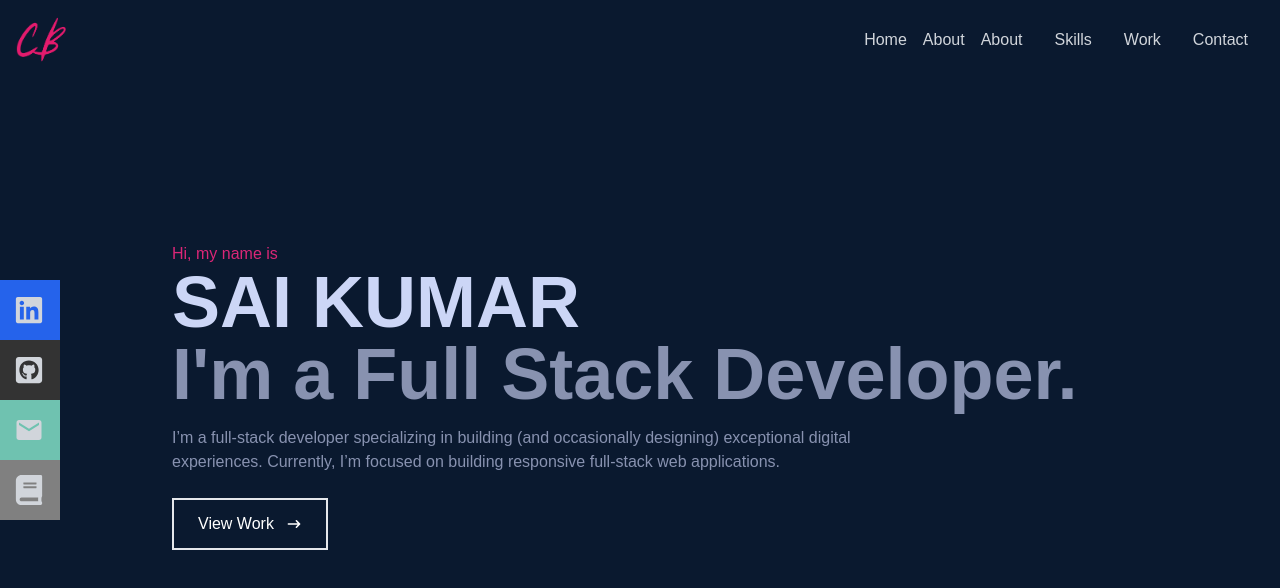
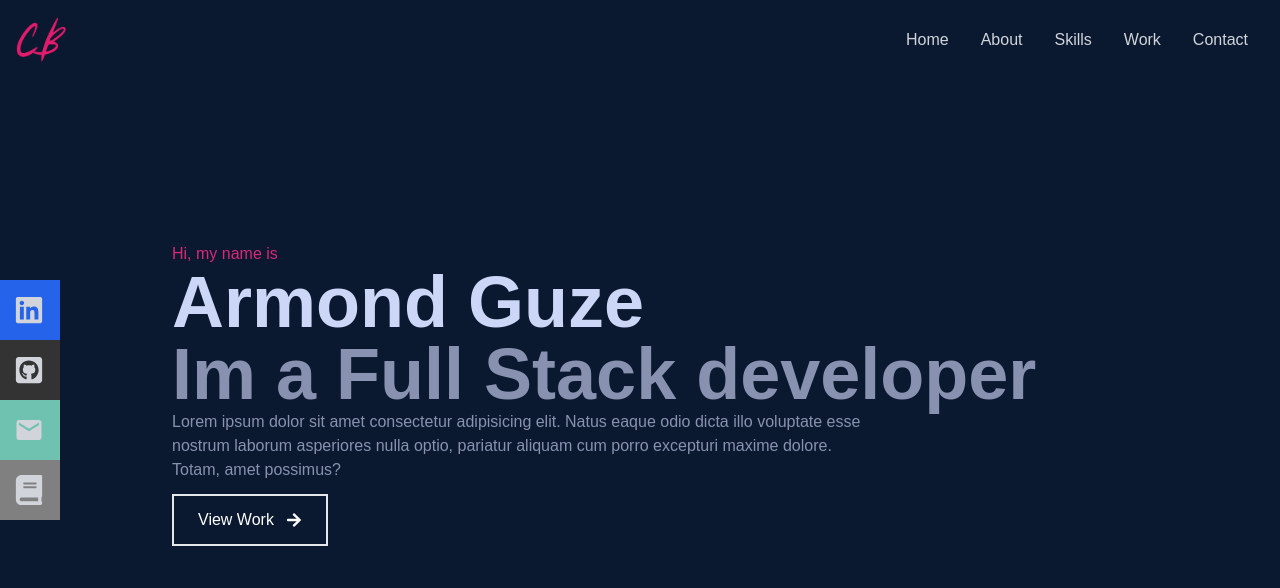
Before and after one commit to Armond-Guze/react-portfolio, a React (Vite) app in the folder job-portfolio/: page / in a window 1280 px wide. Shown: the top 588 px of the page. Built offline with nearby package versions, Linux system fonts and the light colour scheme.

Commit message:
fixed navbar

```diff
--- a/job-portfolio/src/components/Home.jsx
+++ b/job-portfolio/src/components/Home.jsx
@@ -1,34 +1,22 @@
-import React from 'react';
-import { HiArrowNarrowRight } from 'react-icons/hi';
+import React from 'react'
+import { FaReact, FaArrowRight } from "react-icons/fa";
 
 const Home = () => {
   return (
     <div name='home' className='w-full h-screen bg-[#0a192f]'>
       {/* Container */}
       <div className='max-w-[1000px] mx-auto px-8 flex flex-col justify-center h-full'>
-        <p className='text-pink-600'>Hi, my name is</p>
-        <h1 className='text-4xl sm:text-7xl font-bold text-[#ccd6f6]'>
-          SAI KUMAR
-        </h1>
-        <h2 className='text-4xl sm:text-7xl font-bold text-[#8892b0]'>
-          I'm a Full Stack Developer.
-        </h2>
-        <p className='text-[#8892b0] py-4 max-w-[700px]'>
-          I’m a full-stack developer specializing in building (and occasionally
-          designing) exceptional digital experiences. Currently, I’m focused on
-          building responsive full-stack web applications.
-        </p>
+        <p className='text-pink-600'>Hi, my name is </p>
+        <h1 className='text-4xl sm:text-7xl font-bold text-[#ccd6f6]'>Armond Guze</h1>
+        <h2 className='text-4xl sm:text-7xl font-bold text-[#8892b0]'>Im a Full Stack developer</h2>
+        <p className='text-[#8892b0] by-4 max-4 max-w-[700px]'>Lorem ipsum dolor sit amet consectetur adipisicing elit. Natus eaque odio dicta illo voluptate esse nostrum laborum asperiores nulla optio, pariatur aliquam cum porro excepturi maxime dolore. Totam, amet possimus?</p>
         <div>
-          <button className='text-white group border-2 px-6 py-3 my-2 flex items-center hover:bg-pink-600 hover:border-pink-600'>
-            View Work
-            <span className='group-hover:rotate-90 duration-300'>
-              <HiArrowNarrowRight className='ml-3 ' />
-            </span>
-          </button>
+            <button className='text-white group border-2 px-6 py-3 my-3 flex items-center hover:bg-pink-600 hover:border-pink-700'>View Work
+            <span className='group-hover:rotate-90 duration-300'><FaArrowRight className='ml-3 '/></span></button>
         </div>
       </div>
     </div>
-  );
-};
+  )
+}
 
-export default Home;
+export default Home
--- a/job-portfolio/src/components/Navbar.jsx
+++ b/job-portfolio/src/components/Navbar.jsx
@@ -17,14 +17,21 @@ const Navbar = () => {
       {/* menu */}
 
       <ul className="hidden md:flex">
-        <li>Home</li>
-        <Link to='about' smooth={true} duration={500}>
+        <li><Link to='home' smooth={true} duration={500}>
+            Home
+          </Link></li>
+        <li><Link to='about' smooth={true} duration={500}>
             About
-          </Link>
-        <li>About</li>
-        <li>Skills</li>
-        <li>Work</li>
-        <li>Contact</li>
+          </Link></li>
+        <li><Link to='skills' smooth={true} duration={500}>
+            Skills
+          </Link></li>
+        <li><Link to='work' smooth={true} duration={500}>
+            Work
+          </Link></li>
+        <li><Link to='contact' smooth={true} duration={500}>
+            Contact
+          </Link></li>
       </ul>
 
       {/* Hamburger */}
```
